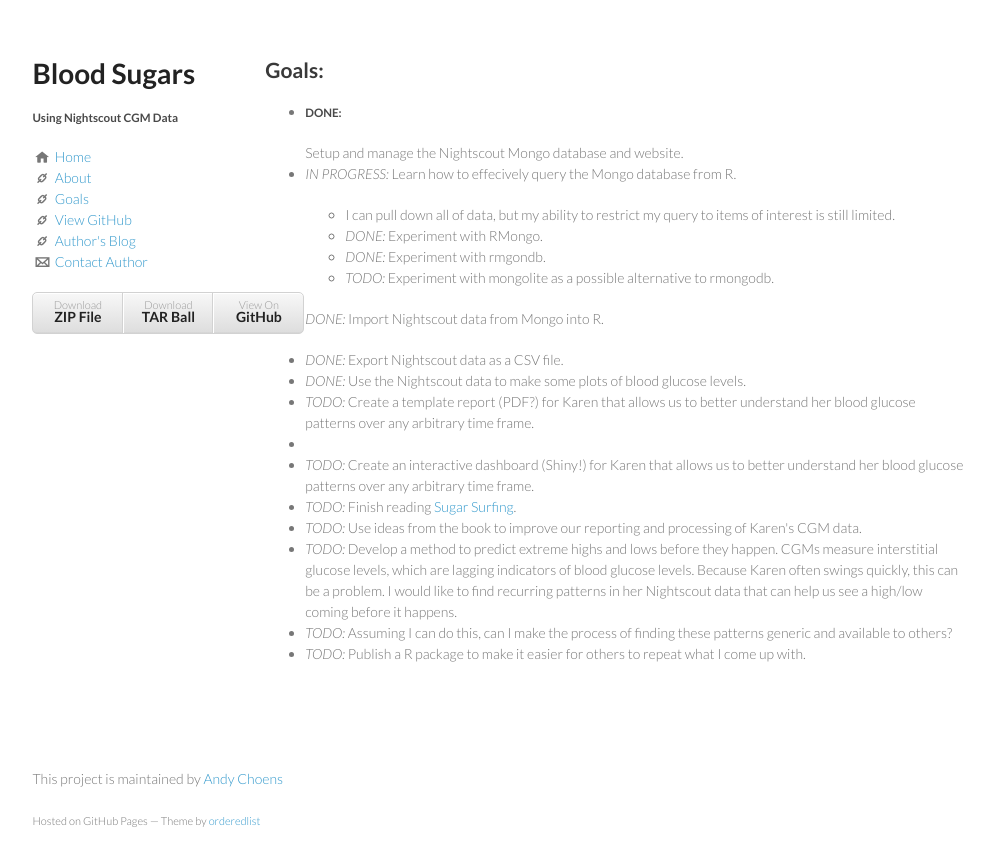
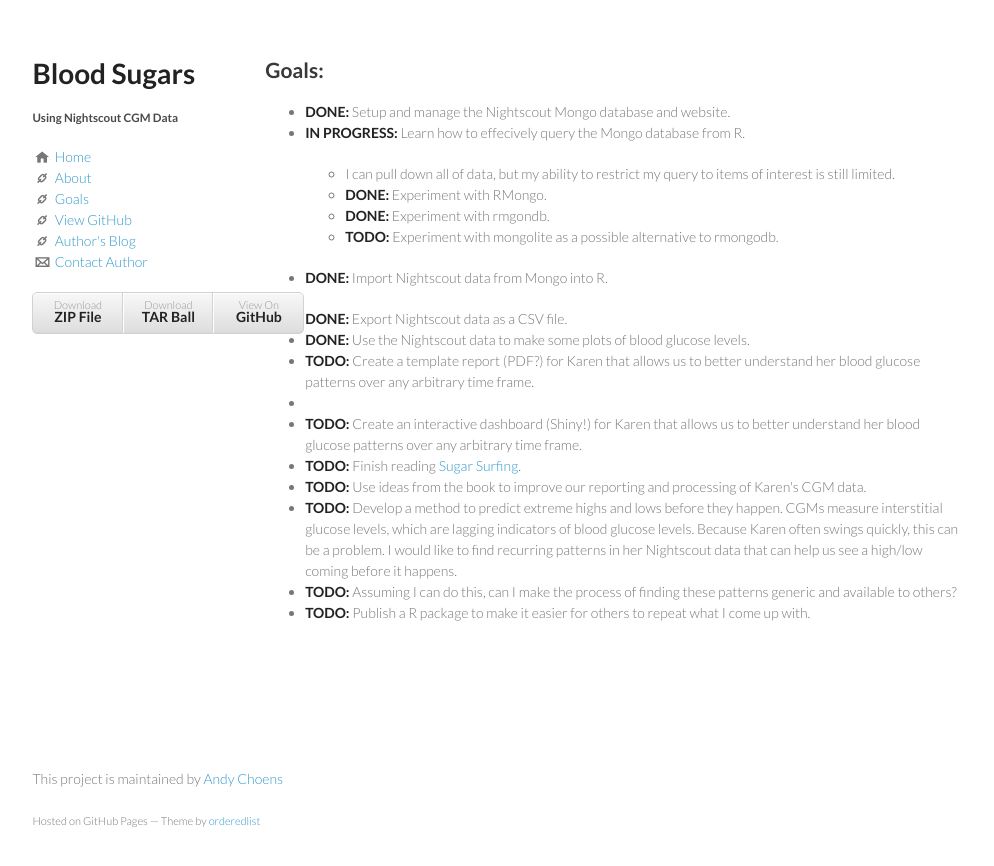
Before and after one commit to Choens/blood-sugars, a Jekyll site: the page built from goals.html, in a window 1280 px wide. Shown: the top 866 px of the page, without its empty margins (142-1136 px from the left). Built offline with Jekyll 4.4.1, drawn with Linux system fonts in a browser that asks for light colours.

Commit message:
Improves styling of page.

```diff
--- a/goals.html
+++ b/goals.html
@@ -11,42 +11,42 @@ title: Goals
 
 <ul>
     <li>
-        <h5>DONE:</h5> Setup and manage the Nightscout Mongo database and
+        <strong>DONE:</strong> Setup and manage the Nightscout Mongo database and
         website.</li>
     <li>
-        <p><em>IN PROGRESS:</em> Learn how to effecively query the Mongo database from R.</p>
+        <p><strong>IN PROGRESS:</strong> Learn how to effecively query the Mongo database from R.</p>
 
         <ul>
             <li>I can pull down all of data, but my ability to restrict my query to
                 items of interest is still limited.</li>
-            <li><em>DONE:</em> Experiment with RMongo.</li>
-            <li><em>DONE:</em> Experiment with rmgondb.</li>
-            <li><em>TODO:</em> Experiment with mongolite as a possible alternative to rmongodb.</li>
+            <li><strong>DONE:</strong> Experiment with RMongo.</li>
+            <li><strong>DONE:</strong> Experiment with rmgondb.</li>
+            <li><strong>TODO:</strong> Experiment with mongolite as a possible alternative to rmongodb.</li>
         </ul>
     </li>
-    <li><p><em>DONE:</em> Import Nightscout data from Mongo into R.</p></li>
+    <li><p><strong>DONE:</strong> Import Nightscout data from Mongo into R.</p></li>
     <li>
-        <em>DONE:</em> Export Nightscout data as a CSV file.</li>
+        <strong>DONE:</strong> Export Nightscout data as a CSV file.</li>
     <li>
-        <em>DONE:</em> Use the Nightscout data to make some plots of
+        <strong>DONE:</strong> Use the Nightscout data to make some plots of
         blood glucose levels.</li>
     <li>
-        <em>TODO:</em> Create a template report (PDF?) for Karen that
+        <strong>TODO:</strong> Create a template report (PDF?) for Karen that
         allows us to better understand her blood glucose patterns over
         any arbitrary time frame.</li>
     <li>
     <li>
-        <em>TODO:</em> Create an interactive dashboard (Shiny!) for
+        <strong>TODO:</strong> Create an interactive dashboard (Shiny!) for
         Karen that allows us to better understand her blood glucose
         patterns over any arbitrary time frame.</li>
     <li>
 
-        <em>TODO:</em> Finish reading <a href="http://sugarsurfing.com/">Sugar Surfing</a>.</li>
+        <strong>TODO:</strong> Finish reading <a href="http://sugarsurfing.com/">Sugar Surfing</a>.</li>
     <li>
-        <em>TODO:</em> Use ideas from the book to improve our reporting and
+        <strong>TODO:</strong> Use ideas from the book to improve our reporting and
         processing of Karen's CGM data.</li>
     <li>
-        <em>TODO:</em> Develop a method to predict extreme highs and
+        <strong>TODO:</strong> Develop a method to predict extreme highs and
         lows before they happen. CGMs measure interstitial glucose
         levels, which are lagging indicators of blood glucose
         levels. Because Karen often swings quickly, this can be a
@@ -54,9 +54,9 @@ title: Goals
         Nightscout data that can help us see a high/low coming before
         it happens.</li>
     <li>
-        <em>TODO:</em> Assuming I can do this, can I make the process
+        <strong>TODO:</strong> Assuming I can do this, can I make the process
         of finding these patterns generic and available to others?</li>
     <li>
-        <em>TODO:</em> Publish a R package to make it easier for others to repeat
+        <strong>TODO:</strong> Publish a R package to make it easier for others to repeat
         what I come up with.</li>
 </ul>
```
